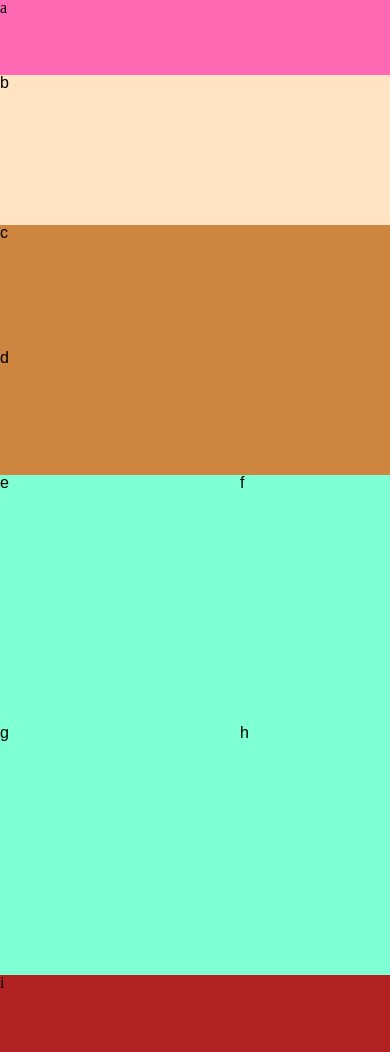
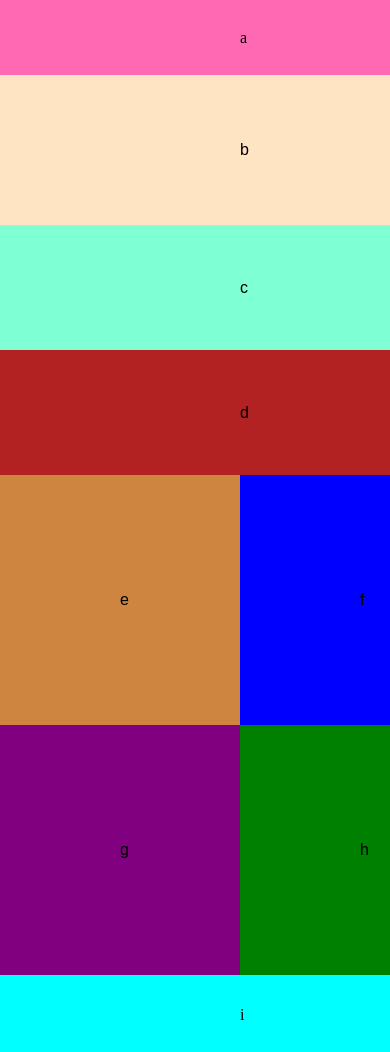
Before and after one commit to GoldBeardSea/lab-01, a plain HTML site: page index.html in a window 390 px wide. Shown: the top 1052 px of the page. Drawn offline with Linux system fonts and the light colour scheme.

Commit message:
individual colors and tags positioned

```diff
--- a/css/base.css
+++ b/css/base.css
@@ -7,7 +7,3 @@ body {
   margin: 0 auto;
   padding: 0;
 }
-
-p {
-  position: absolute;
-}
--- a/css/layout.css
+++ b/css/layout.css
@@ -1,6 +1,8 @@
 header {
   height: 100px;
   background-color: hotpink;
+  position: relative;
+
 }
 
 .asideLeft {
@@ -8,25 +10,37 @@ header {
   width: 200px;
   height: 600px;
   background-color: palegreen;
+  position: relative;
+
 }
 
 .threeEight {
   width: 380px;
-  background-color: blue;
   height: 200px;
   float: left;
+  position: relative;
 }
 
 .quad {
   width: 190px;
   height: 250px;
-  background-color: red;
   float: left;
+  position: relative;
 }
 
-footer {
+#footer {
   width: 760px;
   height: 150px;
-  background-color: purple;
   float: left;
+  position: relative;
+  background-color: aqua;
 }
+
+p {
+  margin: 0;
+  position: absolute;
+  top: 50%;
+  transform: translate(0, -50%);
+  margin-left: 50%;
+  margin-right: 50%;
+}
--- a/css/modules.css
+++ b/css/modules.css
@@ -5,31 +5,65 @@
   }
 
   header {
+    position: relative;
     height: 75px;
   }
 
   .asideLeft {
     width: 480px;
     height: 150px;
-    background-color: bisque;
   }
 
   .threeEight {
     width: 480px;
     height: 125px;
-    background-color: peru;
   }
 
   .quad {
     float: left;
     width: 240px;
     height: 250px;
-    background-color: aquamarine;
   }
 
-  footer {
+  #footer {
     height: 80px;
     width: 480px;
-    background-color: firebrick;
   }
+
+  p {
+    margin: 0;
+    position: absolute;
+    top: 50%;
+    transform: translate(0, -50%);
+    margin-left: 50%;
+    margin-right: 50%;
+ }
 }
+
+#b {
+  background-color: bisque;
+}
+
+#c {
+  background-color: aquamarine;
+}
+
+#d {
+  background-color: firebrick;
+}
+
+#e {
+  background-color: peru;
+}
+
+#f {
+  background-color: blue;
+}
+
+#g {
+  background-color: purple;
+}
+
+#h {
+  background-color: green;
+}
--- a/index.html
+++ b/index.html
@@ -15,19 +15,19 @@
       <p>a</p>
   </header>
   <main>
-    <div class='asideLeft'><p>b</p></div>
+    <div class='asideLeft' id='b'><p>b</p></div>
     <div class='contOne'>
-      <div class='threeEight'><p>c</p></div>
-      <div class='threeEight'><p>d</p></div>
+      <div class='threeEight' id='c'><p>c</p></div>
+      <div class='threeEight' id='d'><p>d</p></div>
     </div>
     <div class='contTwo'>
-      <div class='quad'><p>e</p></div>
-      <div class='quad'><p>f</p></div>
-      <div class='quad'><p>g</p></div>
-      <div class='quad'><p>h</p></div>
+      <div class='quad' id='e'><p>e</p></div>
+      <div class='quad' id='f'><p>f</p></div>
+      <div class='quad' id='g'><p>g</p></div>
+      <div class='quad' id='h'><p>h</p></div>
     </div>
   </main>
-  <footer>
+  <footer id='footer'>
       <p>i</p>
   </footer>
 </body>
```
